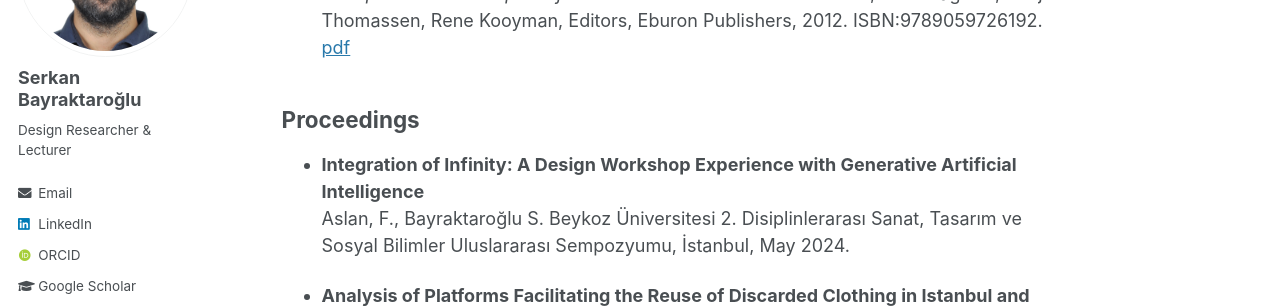
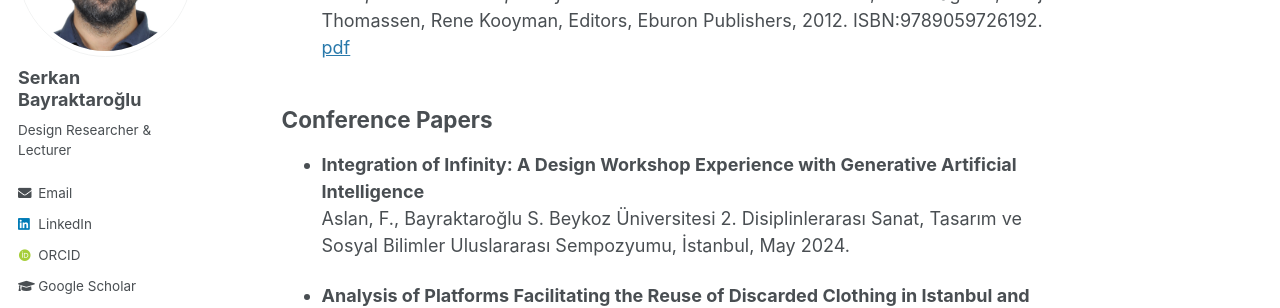
Before and after one commit to serkanbayraktaroglu/serkanbayraktaroglu.github.io, a Jekyll site: the page built from _pages/publications.md, in a window 1280 px wide and 900 px high, scrolled down 1374 px. Shown: the part 154-462 px from the top of the window. Built offline with Jekyll 4.4.1, drawn with Linux system fonts in a browser that asks for light colours; some web fonts are replaced.

Commit message:
Update publications.md

```diff
--- a/_pages/publications.md
+++ b/_pages/publications.md
@@ -55,7 +55,7 @@ author_profile: true
 - **Responding to the Industry’s Request for Design Knowledge: Reflections of a Private Educational Initiative from Turkey**
   Coşkun Orlandi A. E., Bayraktaroğlu S. In *Pioneering Minds Worldwide: On the Entrepreneurial Principles of the Cultural and Creative Industries*, GIEP Hagoort, Aukje Thomassen, Rene Kooyman, Editors, Eburon Publishers, 2012. ISBN:9789059726192. [pdf](/files/pdf/A2/A.2.3_PioneeringMinds.pdf)
 
-## Proceedings
+## Conference Papers
 
 - **Integration of Infinity: A Design Workshop Experience with Generative Artificial Intelligence**
   Aslan, F., Bayraktaroğlu S. Beykoz Üniversitesi 2. Disiplinlerarası Sanat, Tasarım ve Sosyal Bilimler Uluslararası Sempozyumu, İstanbul, May 2024.
```
